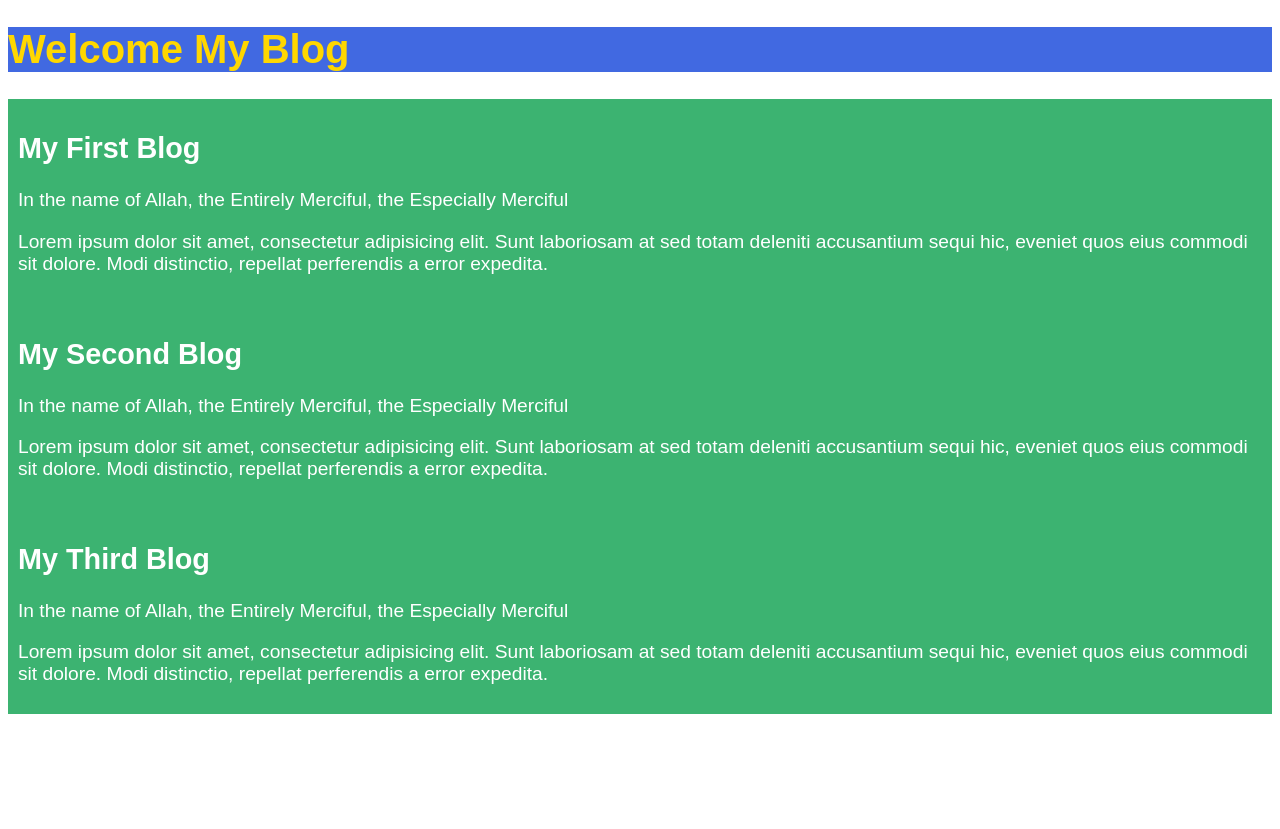
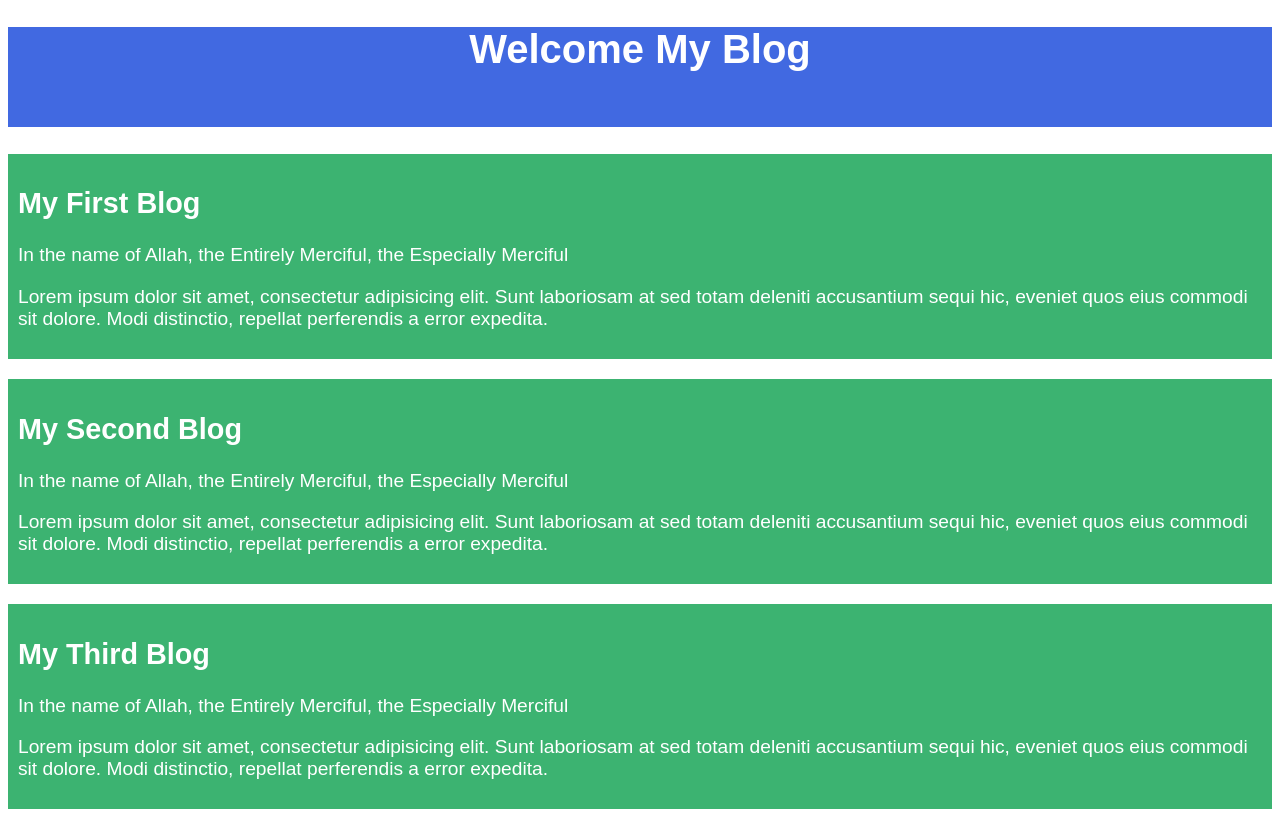
Before and after one commit to masudulalam/my-simple-website-another, a plain HTML site: page index.html in a window 1280 px wide. Before the commit the page ends 800 px from the top, so only its background shows below. Drawn offline with Linux system fonts and the light colour scheme.

Commit message:
added margin and changes header text color

```diff
--- a/styles/blog.css
+++ b/styles/blog.css
@@ -2,7 +2,9 @@ h1{
     font-size: 40px;
     font-family: Arial, Helvetica, sans-serif;
     background-color: royalblue;
-    color: gold;
+    color: white;
+    height: 100px;
+    text-align: center;
 }
 div{
     background-color: mediumseagreen;
@@ -10,4 +12,5 @@ div{
     font-size: larger;
     color: white;
     padding: 10px;
+    margin-bottom: 20px;
 }
```
